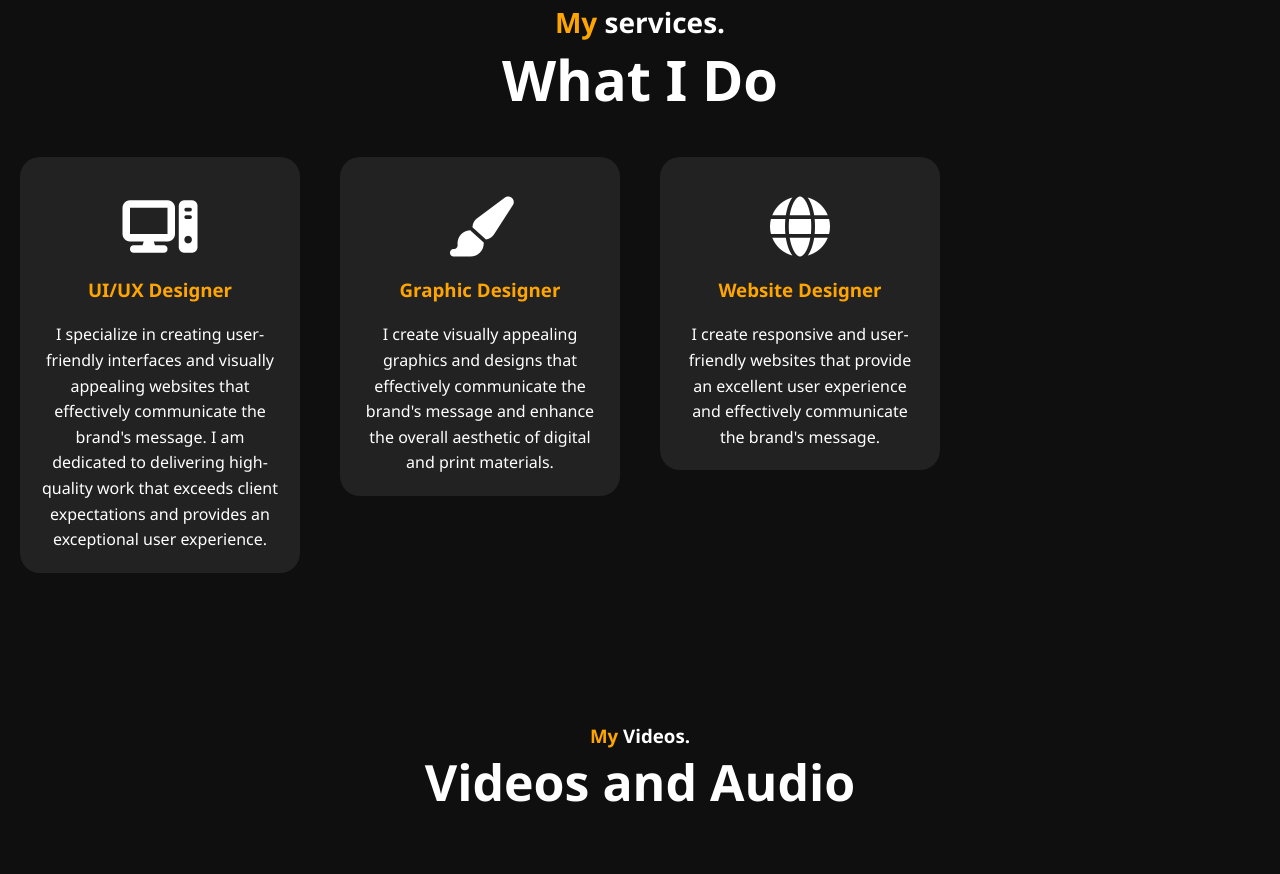
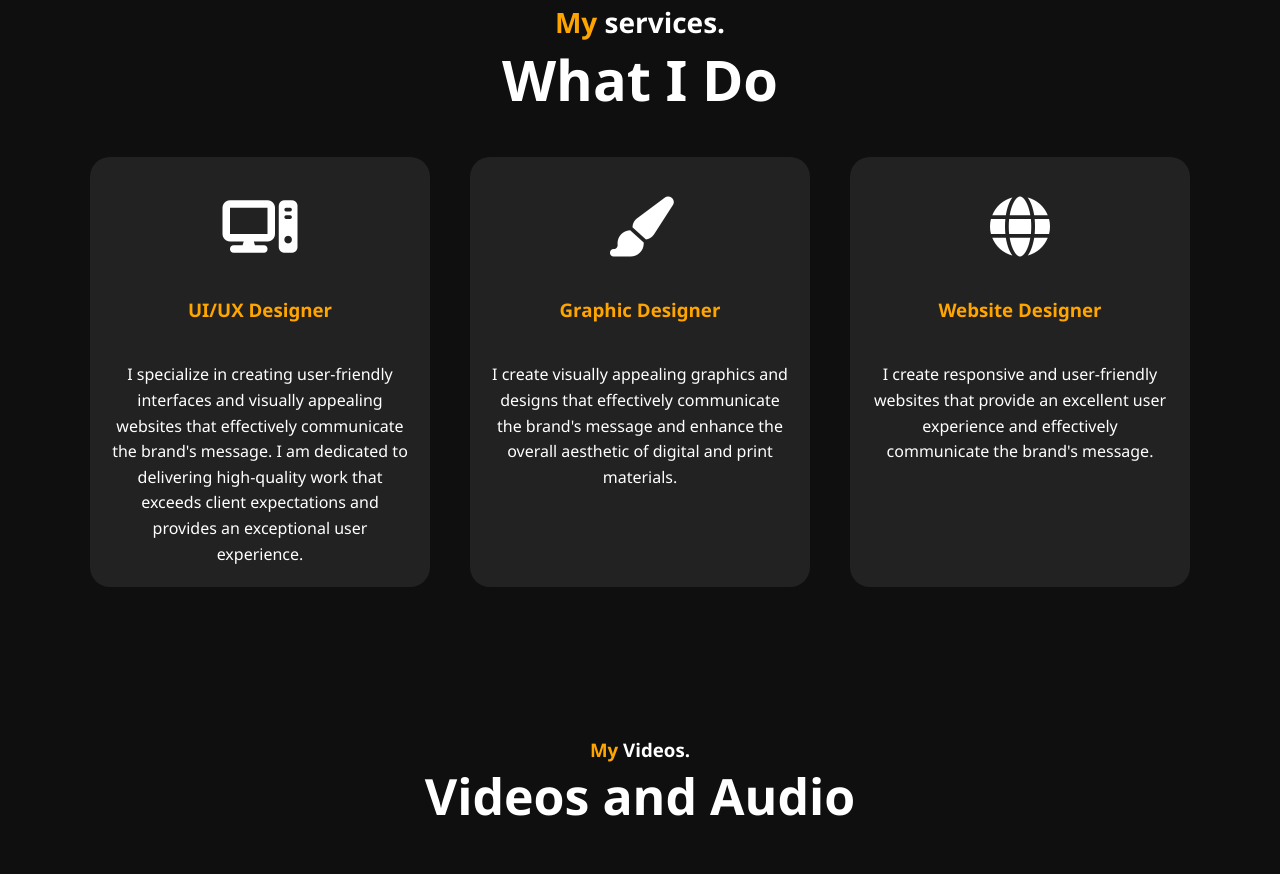
Before and after one commit to darlingbigjunoir-svg/portfolio, a plain HTML site: page index.html in a window 1280 px wide. Shown: the part 1420-2294 px from the top of the page. Drawn offline with Linux system fonts and the light colour scheme.

Commit message:
added new changes to services

```diff
--- a/css/style.css
+++ b/css/style.css
@@ -255,12 +255,15 @@ nav a:hover {
 
 .services-container {
   display: grid;
-  grid-template-columns: repeat(auto-fit, minmax(250px, 1fr));
+  grid-template-columns: repeat(3, 1fr);
   gap: 40px;
+  max-width: 1100px;
+  margin: 0 auto;
 }
 
 .services-info {
   width: 100%;
+  display: flex;
 }
 
 .card-info {
@@ -272,7 +275,13 @@ nav a:hover {
   border-radius: 20px;
   gap: 20px;
   transition: 0.3s ease-in-out;
+  display: flex;
+  flex-direction: column;
+  align-items: center;
 }
+
+
+
 .card-info i {
   font-size: 60px;
   margin: 20px 0;
```
Also changed, not shown: index.html (+1 -4 lines).
